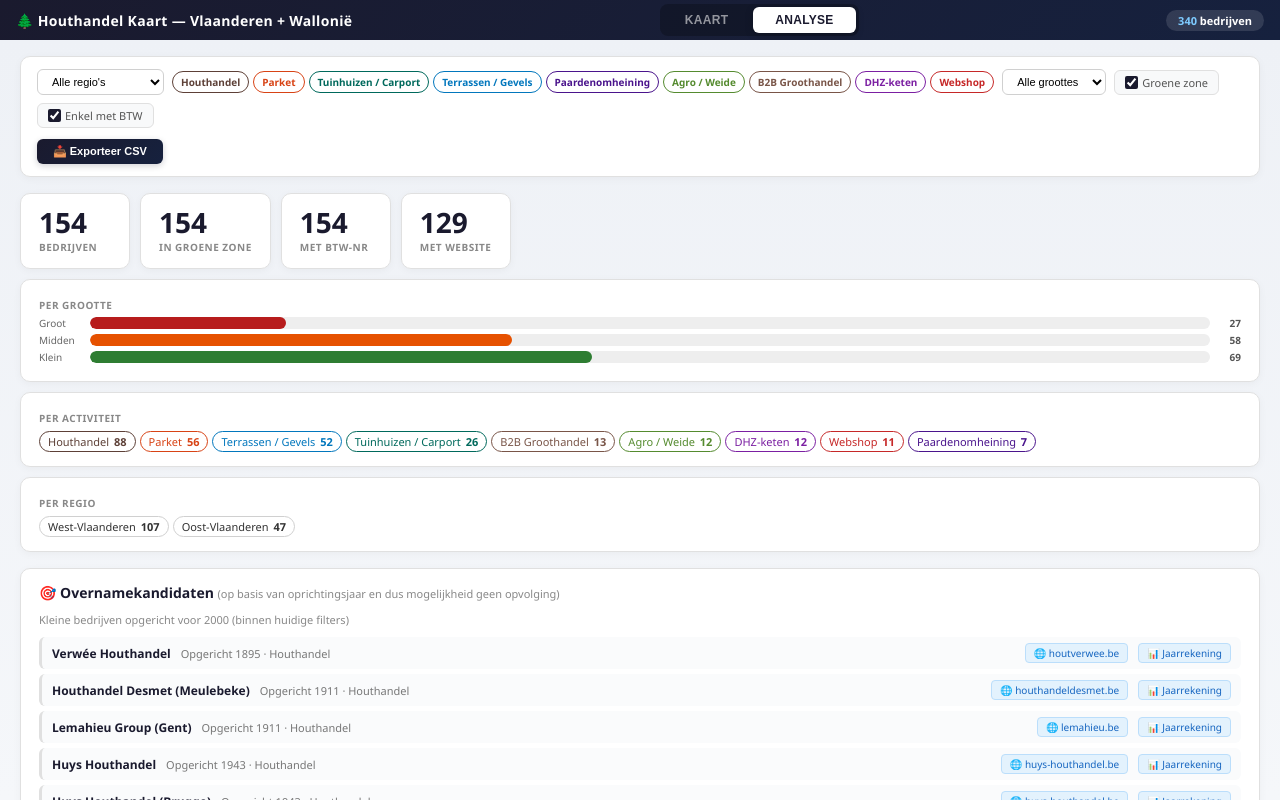
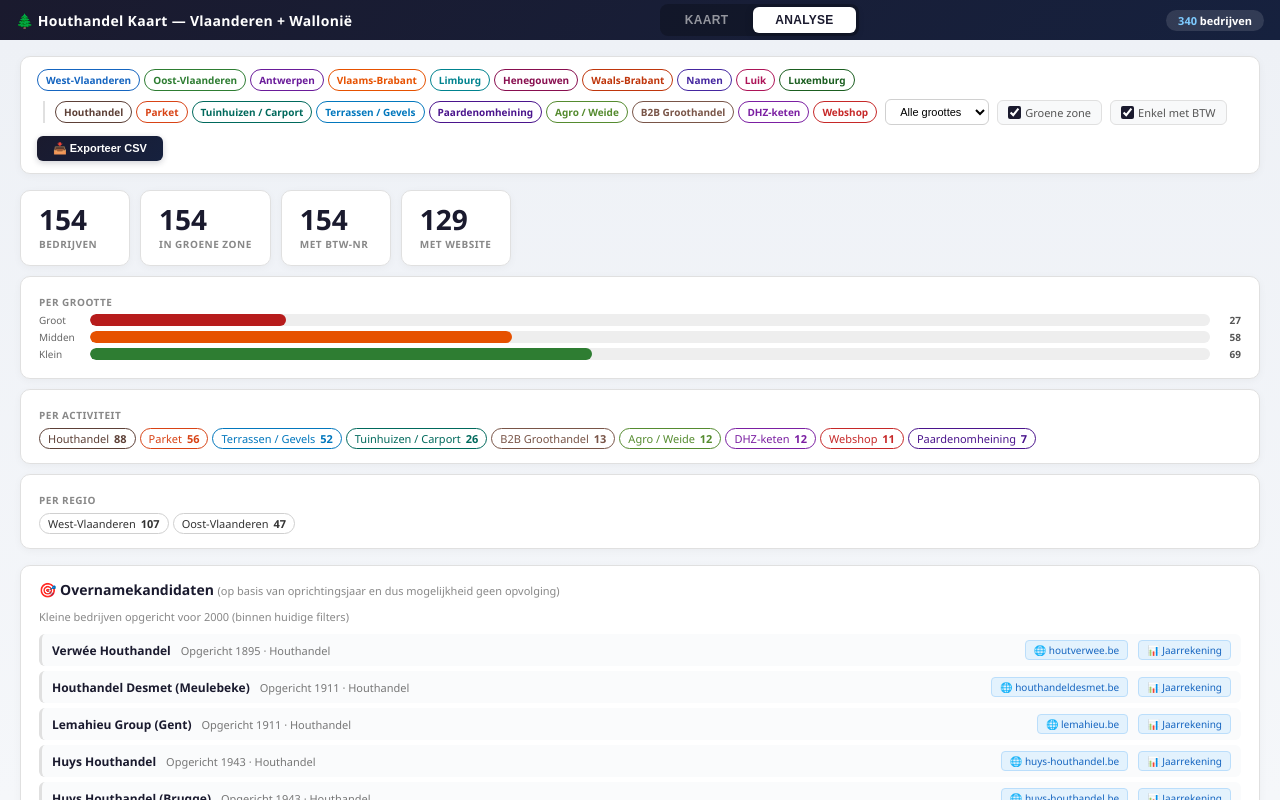
Before and after one commit to JeremyVW1/Map-spelers-hout-sector, a plain HTML site: page index.html in a window 1280 px wide. Both pictures are taken after a click on the button "ANALYSE". Drawn offline with nearby package versions, Linux system fonts and the light colour scheme.

Commit message:
Analyse regio's als checkboxes i.p.v. dropdown, zelfde stijl als activiteiten
- Regio-dropdown vervangen door pill-checkboxes (standaard alle aan)
- Gedeelde buildAnalyseCheckboxes() functie voor regio's en activiteiten
- Visuele scheiding tussen regio- en activiteitsgroep

Co-Authored-By: Claude Opus 4.6 <noreply@anthropic.com>

```diff
--- a/css/style.css
+++ b/css/style.css
@@ -156,8 +156,9 @@ body {
 .analyse-check:hover { background: #eef1f6; border-color: #c0c0c0; }
 .analyse-check input { cursor: pointer; accent-color: #1a1a2e; }
 
-/* Activiteiten checkboxes */
+/* Regio & activiteit checkboxes */
 .analyse-act-checks { display: flex; flex-wrap: wrap; gap: 4px; }
+.analyse-act-checks + .analyse-act-checks { margin-left: 6px; padding-left: 10px; border-left: 2px solid #e0e0e0; }
 .analyse-act-label {
   font-size: 10px; font-weight: 600; display: flex; align-items: center; gap: 3px;
   padding: 3px 8px; border: 1.5px solid #d0d0d0; border-radius: 14px;
--- a/index.html
+++ b/index.html
@@ -52,9 +52,9 @@
   <div id="analyse-view" class="hidden">
     <div class="analyse-toolbar">
       <div class="analyse-filters">
-        <select id="analyse-regio">
-          <option value="">Alle regio's</option>
-        </select>
+        <div id="analyse-regio-checks" class="analyse-act-checks">
+          <!-- Wordt via JS opgebouwd -->
+        </div>
         <div id="analyse-activiteit-checks" class="analyse-act-checks">
           <!-- Wordt via JS opgebouwd -->
         </div>
--- a/js/analyse.js
+++ b/js/analyse.js
@@ -3,19 +3,10 @@
 let analyseSortKey = "naam";
 let analyseSortAsc = true;
 let analyseActiveActs = new Set();
+let analyseActiveRegios = new Set();
 
-function initAnalyse() {
-  const regioSel = document.getElementById("analyse-regio");
-  categorieen.filter(c => c.type === "regio").forEach(c => {
-    const opt = document.createElement("option");
-    opt.value = c.id;
-    opt.textContent = c.label;
-    regioSel.appendChild(opt);
-  });
-
-  // Activiteit checkboxes
-  const actContainer = document.getElementById("analyse-activiteit-checks");
-  categorieen.filter(c => c.type === "activiteit").forEach(c => {
+function buildAnalyseCheckboxes(container, items, activeSet) {
+  items.forEach(c => {
     const label = document.createElement("label");
     label.className = "analyse-act-label checked";
     label.style.borderColor = c.kleur;
@@ -25,23 +16,39 @@ function initAnalyse() {
     cb.value = c.id;
     cb.checked = true;
     cb.addEventListener("change", () => {
-      cb.checked ? analyseActiveActs.add(c.id) : analyseActiveActs.delete(c.id);
+      cb.checked ? activeSet.add(c.id) : activeSet.delete(c.id);
       label.classList.toggle("checked", cb.checked);
       renderAnalyse();
     });
     label.appendChild(cb);
     label.appendChild(document.createTextNode(" " + c.label));
-    actContainer.appendChild(label);
-    analyseActiveActs.add(c.id);
+    container.appendChild(label);
+    activeSet.add(c.id);
   });
+}
+
+function initAnalyse() {
+  // Regio checkboxes
+  buildAnalyseCheckboxes(
+    document.getElementById("analyse-regio-checks"),
+    categorieen.filter(c => c.type === "regio"),
+    analyseActiveRegios
+  );
+
+  // Activiteit checkboxes
+  buildAnalyseCheckboxes(
+    document.getElementById("analyse-activiteit-checks"),
+    categorieen.filter(c => c.type === "activiteit"),
+    analyseActiveActs
+  );
 
   // Standaard filters
   document.getElementById("analyse-groene-zone").checked = true;
   document.getElementById("analyse-btw-only").checked = true;
 
-  document.querySelectorAll(".analyse-filters select, .analyse-filters > label input").forEach(el => {
-    el.addEventListener("change", renderAnalyse);
-  });
+  document.querySelectorAll(".analyse-filters select, .analyse-filters > label input").forEach(el =>
+    el.addEventListener("change", renderAnalyse)
+  );
 
   // Sortering
   document.querySelectorAll("#analyse-table th[data-sort]").forEach(th => {
@@ -57,13 +64,12 @@ function initAnalyse() {
 }
 
 function getAnalyseFiltered() {
-  const regio = document.getElementById("analyse-regio").value;
   const grootte = document.getElementById("analyse-grootte").value;
   const groeneZone = document.getElementById("analyse-groene-zone").checked;
   const btwOnly = document.getElementById("analyse-btw-only").checked;
 
   return bedrijven.filter(c => {
-    if (regio && c.provincie !== regio) return false;
+    if (analyseActiveRegios.size > 0 && !analyseActiveRegios.has(c.provincie)) return false;
     if (analyseActiveActs.size > 0 && !(c.activiteiten || []).some(a => analyseActiveActs.has(a))) return false;
     if (grootte && c.grootte !== grootte) return false;
     if (groeneZone && !inGroeneZone(c)) return false;
```
